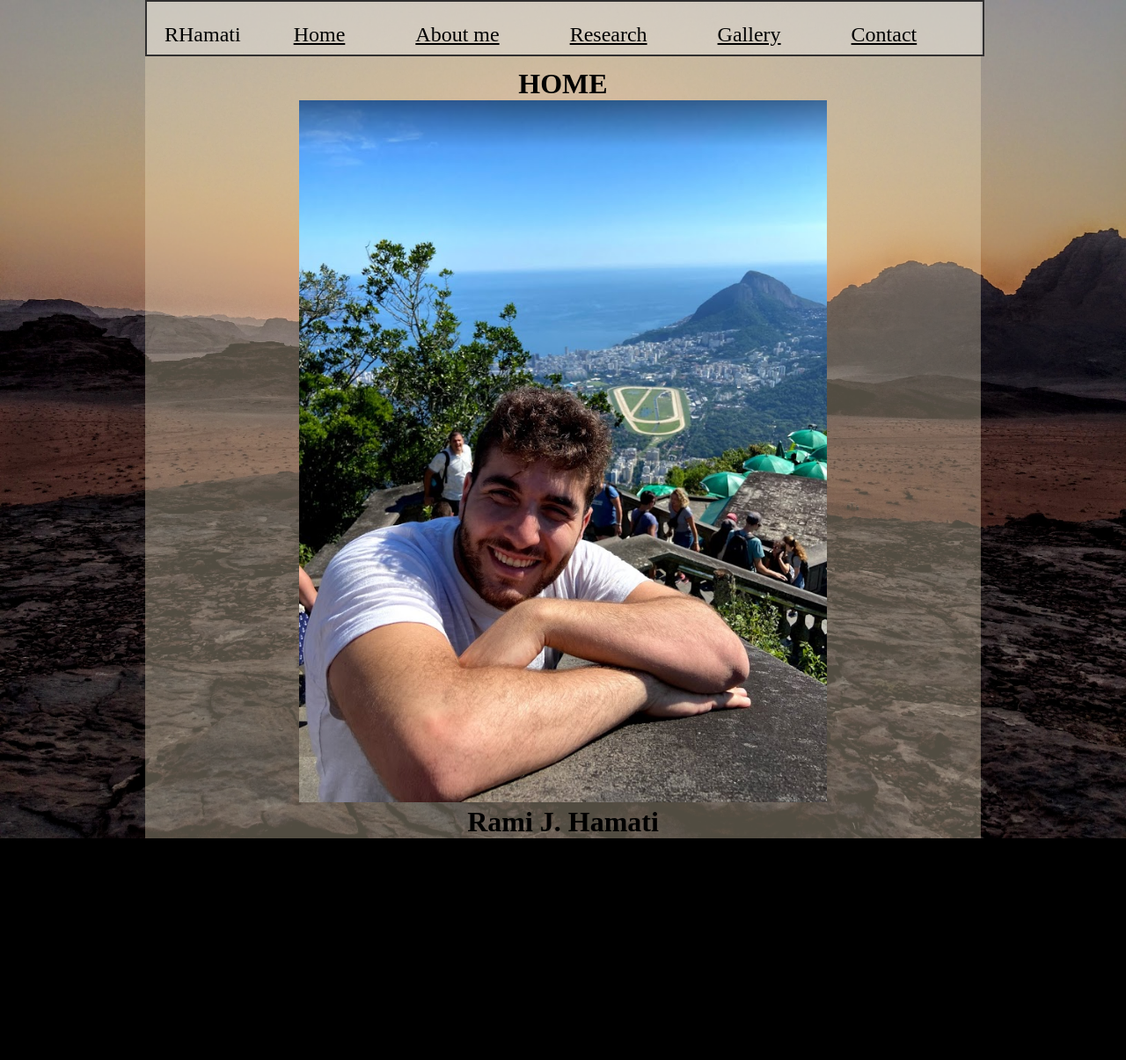
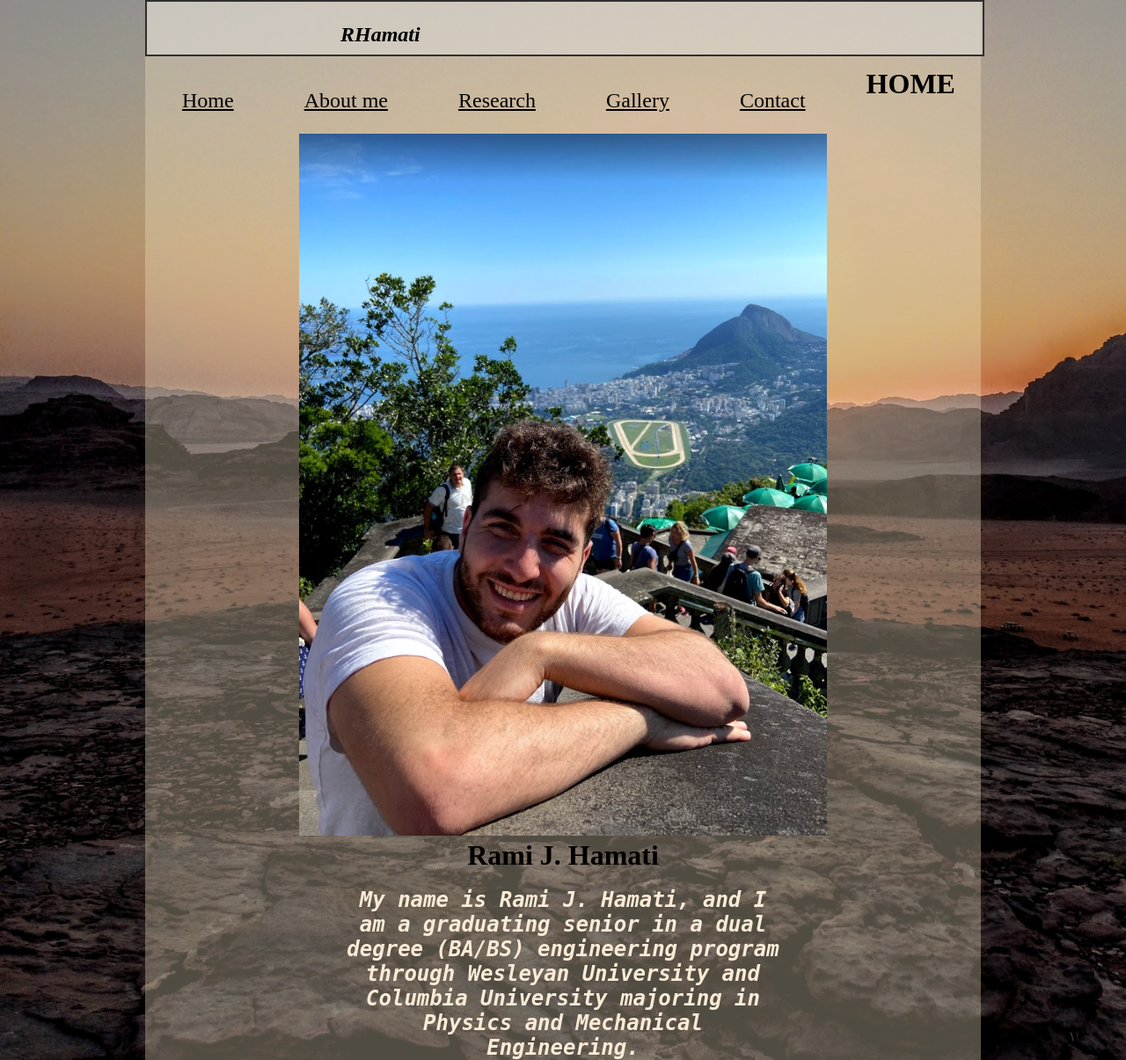
Before and after one commit to rhamati19/Pandas-that-fly, a Flask app: page / in a window 1280 px wide. Shown: the whole page at 88% size. Before the commit the page ends 953 px from the top, so only its background shows below. Run offline with Flask 2, Linux system fonts and the light colour scheme.

Commit message:
resolved issue with the CSS styling

```diff
--- a/templates/style.css
+++ b/static/style.css
@@ -4,7 +4,7 @@
 }
 
 body {
-    background-image: url(img/rum1.JPG) ;
+    background-image: url(/static/img/rum1.JPG) ;
     background-size: cover;
     float: center;
     color: black;
@@ -60,5 +60,12 @@ nav ul {
      font-weight: bold;
      font-family: Times;
      font-style: normal;
-
  }
+  p {
+     font-family: monospace;
+     font-size: 30;
+     width: 500px;
+     font-style: italic;
+     font-weight: bold;
+     margin: auto 200px;
+ }
--- a/templates/aboutme.html
+++ b/templates/aboutme.html
@@ -1,9 +1,10 @@
 <!DOCTYPE html>
     <head>
         <title></title>
-        <link rel="stylesheet"  type= "text/css" href="style.css">
+        <link rel="stylesheet"  type= "text/css" href="/static/style.css">
     </head>
     <body>
+    <div class="wrapper"></div>
         <nav>
             <p>RHamati</p>
             <ul>
@@ -15,6 +16,7 @@
 
             </ul>
         </nav>
+    </div>
     <h1>ABOUT ME</h1>
     </body>
 </html>
--- a/templates/contact.html
+++ b/templates/contact.html
@@ -1,9 +1,10 @@
 <!DOCTYPE html>
     <head>
         <title></title>
-        <link rel="stylesheet"  type= "text/css" href="style.css">
+        <link rel="stylesheet"  type= "text/css" href="/static/style.css">
     </head>
     <body>
+    <div class="wrapper"></div>
         <nav>
             <p>RHamati</p>
             <ul>
@@ -14,6 +15,8 @@
                     <li><a href="http://127.0.0.1:5000/contact">Contact</a></li>
             </ul>
         </nav>
+    </div>
+
     <h1>CONTACT</h1>
     </body>
 </html>
--- a/templates/gallery.html
+++ b/templates/gallery.html
@@ -1,9 +1,10 @@
 <!DOCTYPE html>
     <head>
         <title></title>
-        <link rel="stylesheet"  type= "text/css" href="style.css">
+        <link rel="stylesheet"  type= "text/css" href="/static/style.css">
     </head>
     <body>
+    <div class="wrapper"></div>
         <nav>
             <p>RHamati</p>
             <ul>
@@ -14,6 +15,8 @@
                 <li><a href="http://127.0.0.1:5000/contact">Contact</a></li>
             </ul>
         </nav>
+    </div>
+
     <h1> GALLERY </h1>
     </body>
 </html>
--- a/templates/index.html
+++ b/templates/index.html
@@ -1,8 +1,8 @@
 <!DOCTYPE html>
     <head>
 
-        <title></title>
-        <link rel="stylesheet"  type= "text/css" href="style.css">
+        <title>Pandas-that-fly</title>
+        <link rel="stylesheet"  type= "text/css" href="/static/style.css">
     </head>
     <body>
     <div class="wrapper">
@@ -24,11 +24,19 @@
         <center>
             <h1>HOME</h1>
 
-            <img class="img-rio" src="img/rami.png" alt="Rio-Cristo">
+            <img class="img-rio" src="/static/img/rami.png" alt="Rio-Cristo">
             <h1>Rami J. Hamati</h1>
-            <p>
-            </p>
+             &nbsp;
+             &nbsp;
 
+            <!-- <div class="short_intro"> -->
+                <p style="text-align: center; font-family: monospace; font-size: 24px; color: antiquewhite;margin-left: 150px; margin-right: 150px;">
+                    My name is Rami J. Hamati, and I am a graduating senior in a dual degree (BA/BS) engineering program
+                    through Wesleyan University and Columbia University majoring in Physics and Mechanical Engineering.
+
+                </p>
+
+            <!-- </div> -->
         </center>
 
     </div>
--- a/templates/research.html
+++ b/templates/research.html
@@ -1,9 +1,10 @@
 <!DOCTYPE html>
     <head>
         <title></title>
-        <link rel="stylesheet"  type= "text/css" href="style.css">
+        <link rel="stylesheet"  type= "text/css" href="/static/style.css">
     </head>
     <body>
+    <div class="wrapper"></div>
         <nav>
             <p>RHamati</p>
             <ul>
@@ -15,6 +16,9 @@
 
             </ul>
         </nav>
+    </div>
+
     <h1>RESEARCH</h1>
+
     </body>
 </html>
```
Also changed, not shown: static/img/rami.png (renamed from templates/img/rami.png), static/img/rami1.jpg (renamed from templates/img/rami1.jpg), static/img/rami2.jpg (renamed from templates/img/rami2.jpg), static/img/rami3.jpg (renamed from templates/img/rami3.jpg), static/img/rami4.jpg (renamed from templates/img/rami4.jpg), static/img/rami5.jpg (renamed from templates/img/rami5.jpg), static/img/rami6.jpg (renamed from templates/img/rami6.jpg), static/img/rum1.JPG (renamed from templates/img/rum1.JPG), static/img/rum2.JPG (added), 1 other file. Lines whose indentation alone changed are shown as unchanged.
